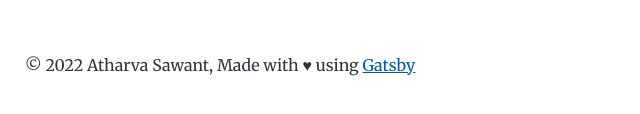
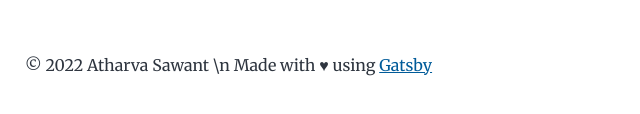
Before and after one commit to sawantatharva/atharva-sawant-blog, a Gatsby site: page / in a window 1280 px wide. Shown: the part 380-494 px from the top of the page, 299-939 px from the left. Built offline with nearby package versions, Linux system fonts and the light colour scheme; Gatsby itself is replaced by a stand-in of ours.

Commit message:
Update layout.js

```diff
--- a/src/components/layout.js
+++ b/src/components/layout.js
@@ -25,7 +25,8 @@ const Layout = ({ location, title, children }) => {
       <header className="global-header">{header}</header>
       <main>{children}</main>
       <footer>
-        © {new Date().getFullYear()} Atharva Sawant,
+        © {new Date().getFullYear()} Atharva Sawant
+        \n
         Made with ♥ using
         {` `}
         <a href="https://www.gatsbyjs.com">Gatsby</a>
```
